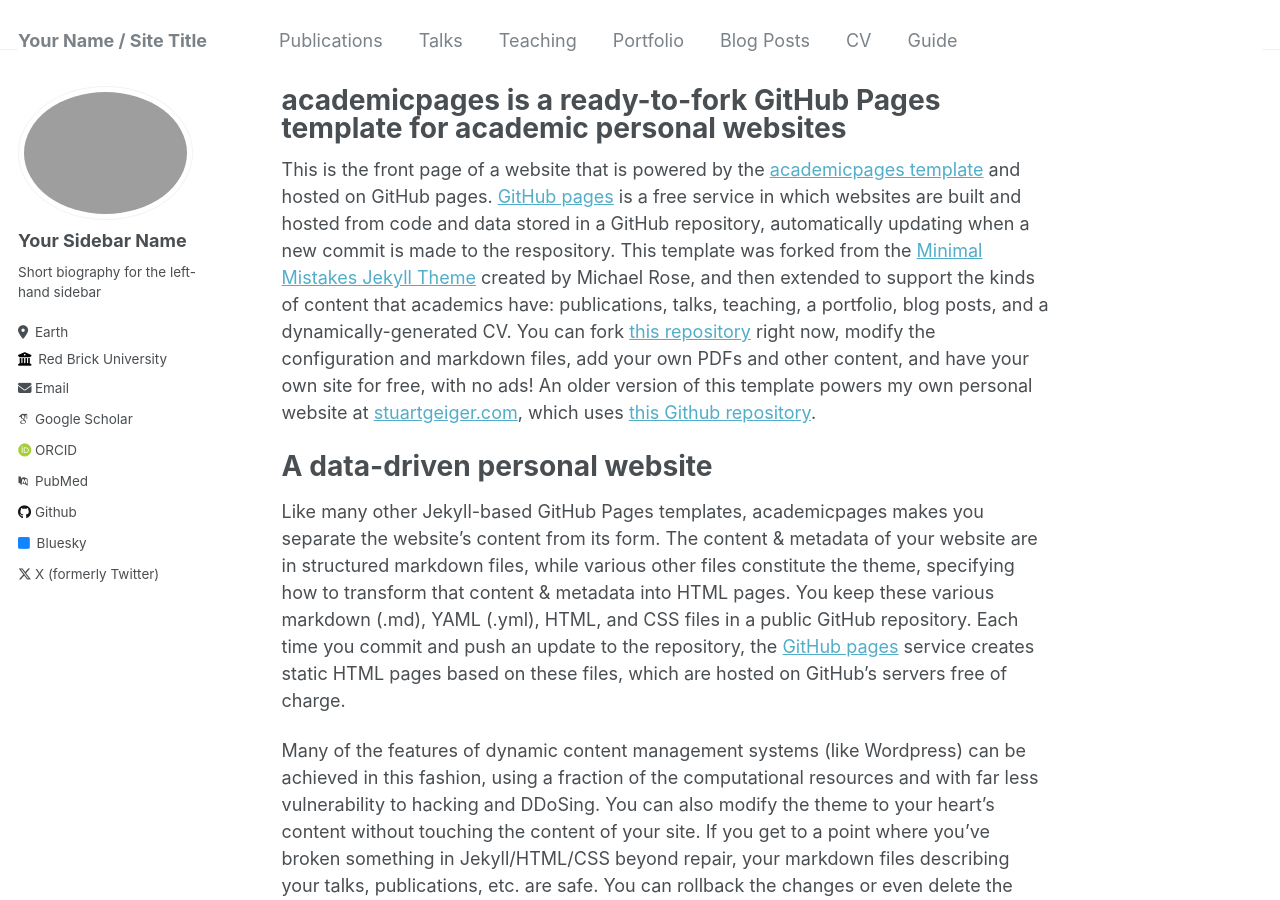
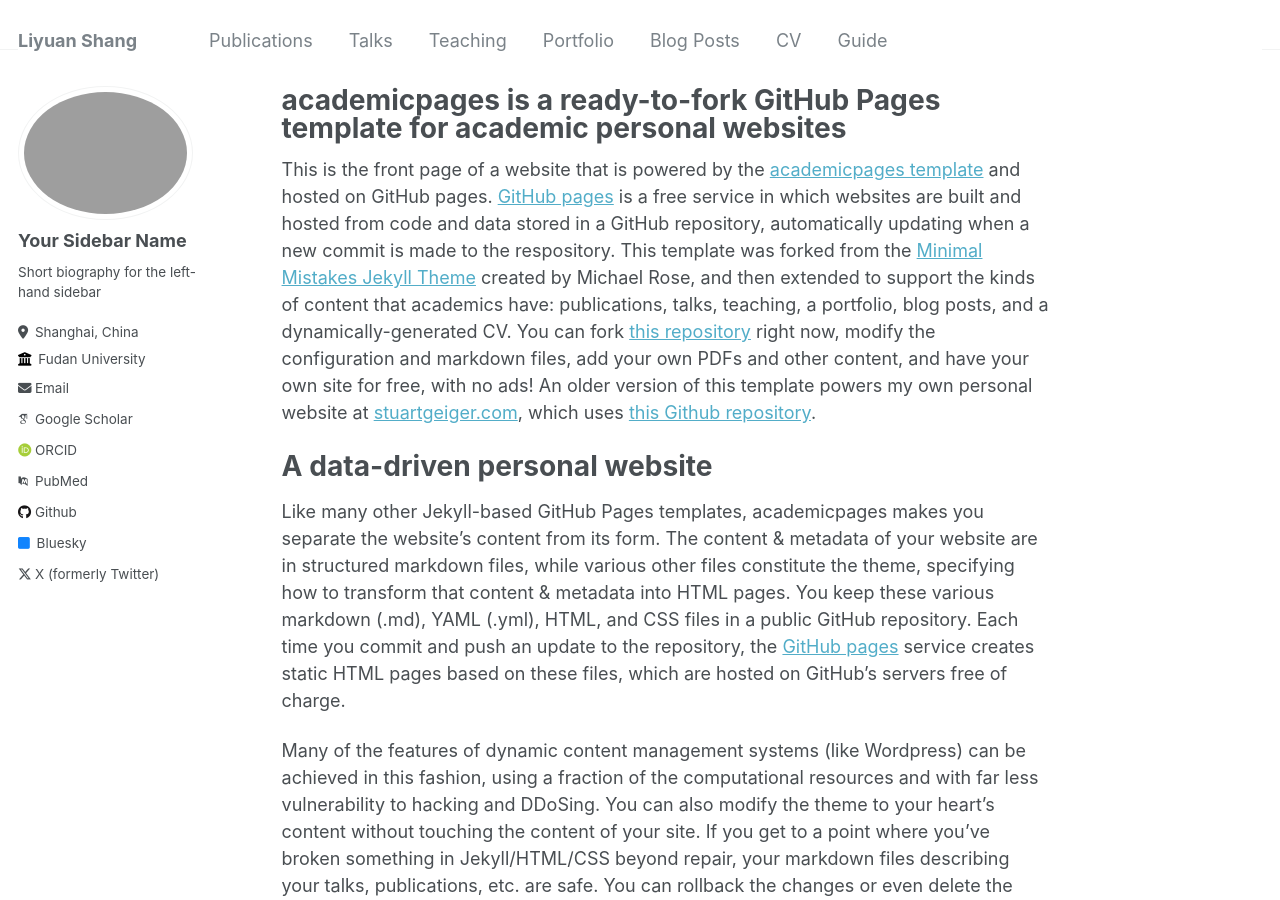
Before and after one commit to Shangliyuan/Shangliyuan.github.io, a Jekyll site: the page built from _pages/about.md, in a window 1280 px wide and 900 px high. Built offline with Jekyll 4.4.1, drawn with Linux system fonts in a browser that asks for light colours; some web fonts are replaced.

Commit message:
Update _config.yml

```diff
--- a/_config.yml
+++ b/_config.yml
@@ -8,13 +8,13 @@
 
 # Basic Site Settings
 locale                   : "en-US"
-title                    : "Your Name / Site Title"
+title                    : "Liyuan Shang"
 title_separator          : "-"
 name                     : &name "Your Name"
 description              : &description "personal description"
 url                      : https://academicpages.github.io # the base hostname & protocol for your site e.g. "https://mmistakes.github.io"
 baseurl                  : "" # the subpath of your site, e.g. "/blog"
-repository               : "academicpages/academicpages.github.io"
+repository               : "Shangliyuan/shangliyuan.github.io"
 
 # Site Author - The following control what appear as part of the author content on the side bar.
 #               If a field is blank the icon and link will not appear, otherwise it will be shown.
@@ -25,10 +25,10 @@ author:
   name             : "Your Sidebar Name"
   pronouns         : # example: "she/her"
   bio              : "Short biography for the left-hand sidebar"
-  location         : "Earth"
-  employer         : "Red Brick University"
+  location         : "Shanghai, China"
+  employer         : "Fudan University"
   uri              : # URL
-  email            : "none@example.org"
+  email            : "lyshang23@m.fudan.edu.cn"
 
   # Academic websites
   arxiv            : # URL - Update with the correct link to your profile
```
